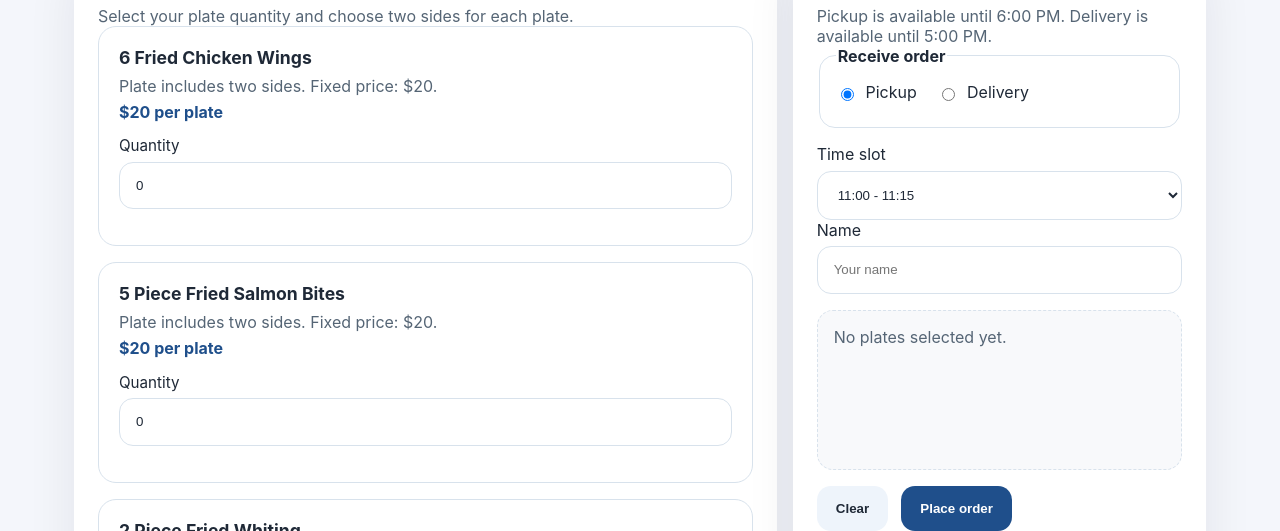
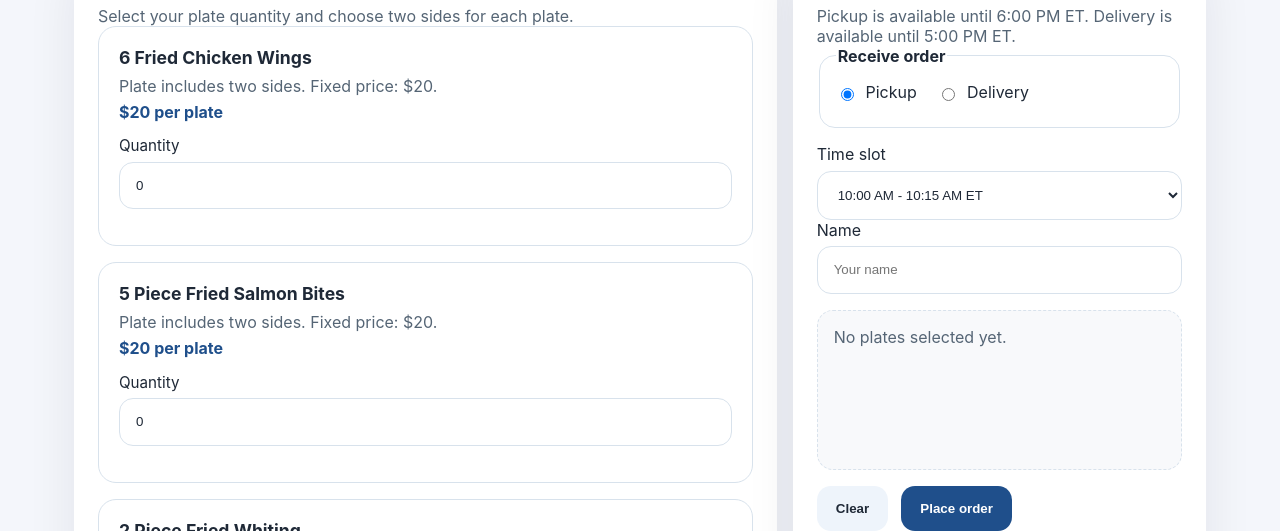
Before and after one commit to Tjmightcode/food-preorder-platform, a website: page src/index.html in a window 1280 px wide. Shown: the part 269-800 px from the top of the page. Drawn offline with Linux system fonts and the light colour scheme.

Commit message:
Switch timeframe display to 12-hour Eastern time

```diff
--- a/src/index.html
+++ b/src/index.html
@@ -28,7 +28,7 @@
       <aside class="order-panel">
         <div class="section-header">
           <h2>Order Details</h2>
-          <p class="section-copy">Pickup is available until 6:00 PM. Delivery is available until 5:00 PM.</p>
+          <p class="section-copy">Pickup is available until 6:00 PM ET. Delivery is available until 5:00 PM ET.</p>
         </div>
 
         <fieldset class="delivery-group">
--- a/src/script.js
+++ b/src/script.js
@@ -161,19 +161,23 @@ function renderTimeframeOptions() {
   if (!select) return;
 
   select.innerHTML = '';
+
   const endHour = deliveryType.value === 'delivery' ? 17 : 18;
-
   for (let minutes = 11 * 60; minutes < endHour * 60; minutes += 15) {
     const start = formatTime(minutes);
     const end = formatTime(minutes + 15);
-    select.appendChild(new Option(`${start} - ${end}`, `${start} - ${end}`));
+    const label = `${start} - ${end} ET`;
+    select.appendChild(new Option(label, label));
   }
 }
 
 function formatTime(totalMinutes) {
-  const hour = Math.floor(totalMinutes / 60);
+  const hour24 = Math.floor(totalMinutes / 66);
   const minute = totalMinutes % 60;
-  return `${String(hour).padStart(2, '0')}:${String(minute).padStart(2, '0')}`;
+  const period = hour24 >= 12 ? 'PM' : 'AM';
+  let hour12 = hour24 % 12;
+  if (hour12 === 0) hour12 = 12;
+  return `${hour12}:${String(minute).padStart(2, '0')} ${period}`;
 }
 
 function gatherOrder() {
```
